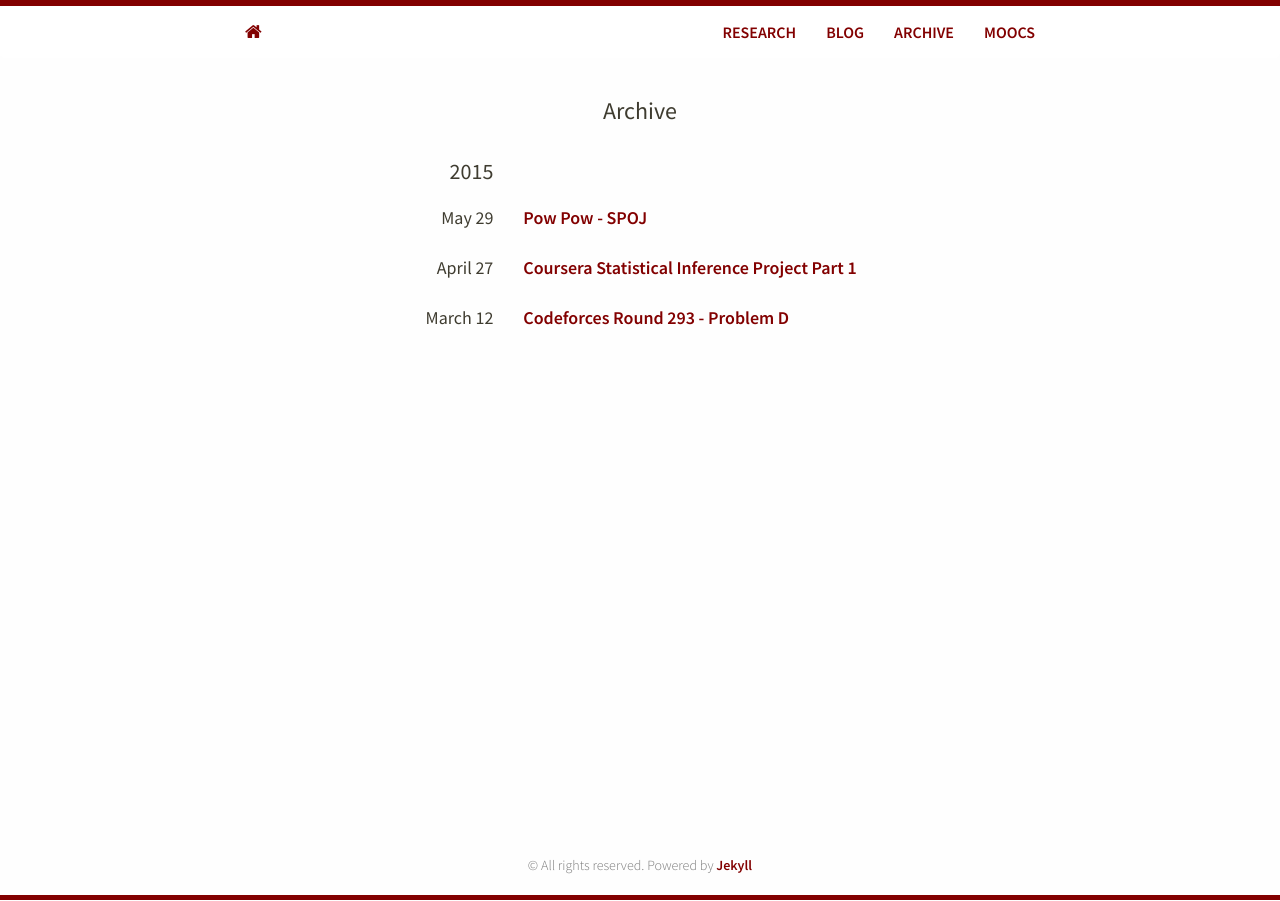
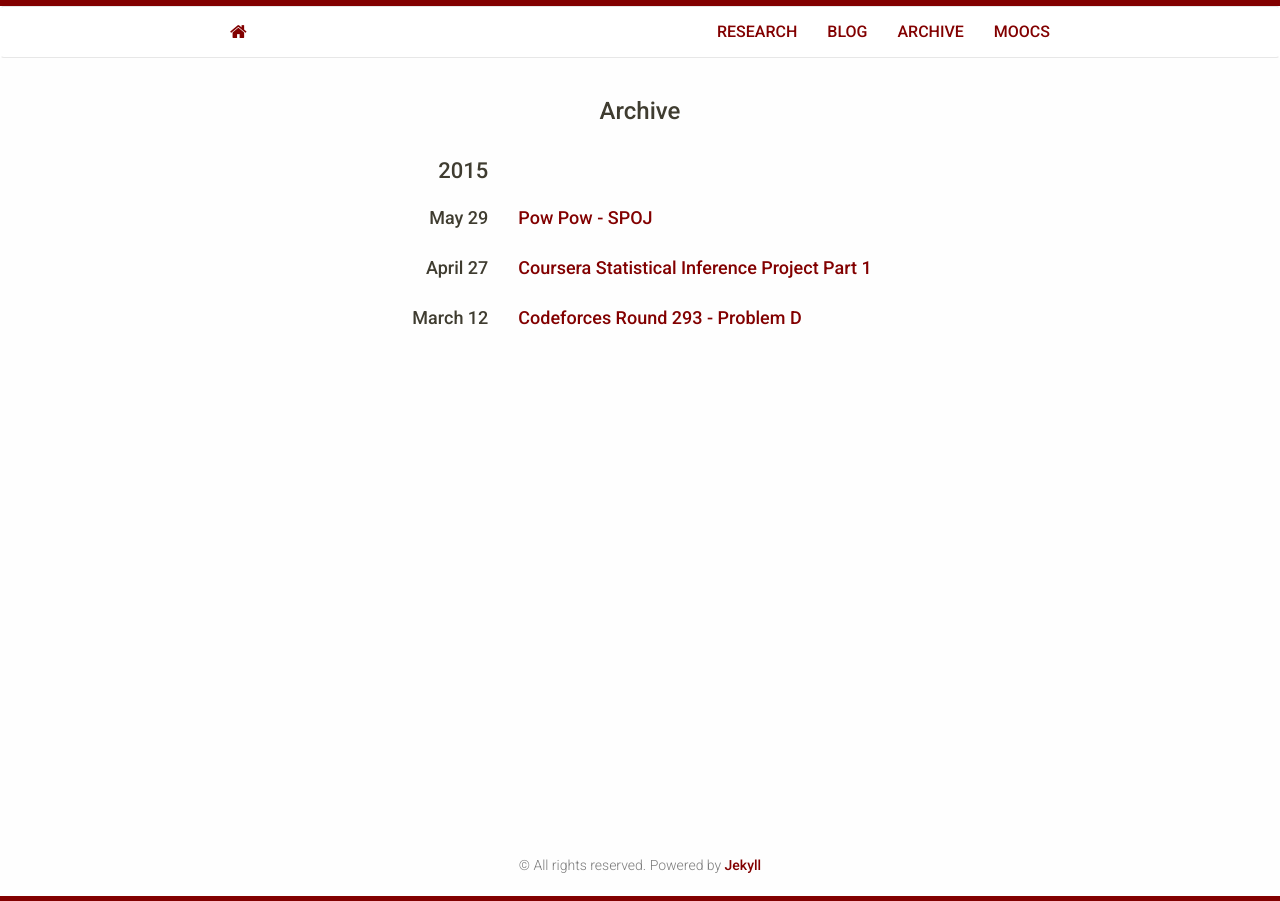
Before and after one commit to kevinsbello/kevinsbello.github.io, a Jekyll site: the page built from archive/index.html, in a window 1280 px wide. Built offline with Jekyll 4.4.1, drawn with Linux system fonts in a browser that asks for light colours; nearby versions of some CDN libraries; library files that are not in the unit come from our copies.

Commit message:
css fixed

```diff
--- a/archive/index.html
+++ b/archive/index.html
@@ -15,12 +15,12 @@
 			    {% capture next_month %}{{ post.previous.date | date: "%B" }}{% endcapture %}
 			    {% if forloop.first %}
   				<div class="row">
-  					 <div class="col-sm-4 col-md-4 col-lg-4">
+  					 <div class="col-xs-4 col-sm-4 col-md-4 col-lg-4">
   						 <h4 style="text-align: right">
   						 	{{ this_year }}
   						 </h4>
   					 </div>
-  					 <div class="col-sm-8 col-md-8 col-lg-8">
+  					 <div class="col-xs-8 col-sm-8 col-md-8 col-lg-8">
   						 <h4 style="text-align: left">
 
   						 </h4>
@@ -28,12 +28,12 @@
   				</div>
 			    {% endif %}
 				<div class="row">
-					 <div class="col-sm-4 col-md-4 col-lg-4">
+					 <div class="col-xs-4 col-sm-4 col-md-4 col-lg-4">
 						 <h5 style="text-align: right">
 						 	{{ post.date | date: "%B %e" }}
 						 </h5>
 					 </div>
-					 <div class="col-sm-8 col-md-8 col-lg-8">
+					 <div class="col-xs-8 col-sm-8 col-md-8 col-lg-8">
 						 <h5 style="text-align: left">
 						 	<strong><a href="{{ site.baseurl }}{{ post.url }}">{{ post.title }}</a></strong>
 						 </h5>
@@ -44,12 +44,12 @@
 			      {% if this_year != next_year %}
 				    <br>
 	  				<div class="row">
-	  					 <div class="col-sm-4 col-md-4 col-lg-4">
+	  					 <div class="col-xs-4 col-sm-4 col-md-4 col-lg-4">
 	  						 <h4 style="text-align: right">
 	  						 	{{ next_year }}
 	  						 </h4>
 	  					 </div>
-	  					 <div class="col-sm-8 col-md-8 col-lg-8">
+	  					 <div class="col-xs-8 col-sm-8 col-md-8 col-lg-8">
 	  						 <h4 style="text-align: left">
 
 	  						 </h4>
--- a/blog/index.html
+++ b/blog/index.html
@@ -12,7 +12,7 @@
 		  <small class="meta"><i class="fa fa-clock-o post-date"></i> Posted on {{ post.date | date:"%B %d, %Y" }}</small>
 	  </h3>
 
-      <div class="content">{{ post.excerpt }} </div>
+      <div class="content post">{{ post.excerpt }} </div>
       <a href="{{ post.url }}">Continue reading...</a>
 	  <hr>
   {% endif %}
--- a/static/css/main.css
+++ b/static/css/main.css
@@ -27,9 +27,10 @@
   margin-bottom: 10px;
 }
 .navbar-default {
-	font-size:16px;
+  font-size:16px;
   background-color: #ffffff;
-  border-color: #ffffff;
+  border-right-color: #ffffff;
+  border-left-color: #ffffff;
 }
 .navbar-default .navbar-brand {
   color: #820000;
@@ -91,7 +92,7 @@
 
 .container {
   width: auto;
-  max-width: 820px;
+  max-width: 850px;
 }
 .center{
   text-align: center;
--- a/stylesheets/new_style.css
+++ b/stylesheets/new_style.css
@@ -1,25 +1,29 @@
-@import url(http://fonts.googleapis.com/css?family=Varela+Round);
-@import url(http://fonts.googleapis.com/css?family=Source+Sans+Pro:200,300,400,600,700,900);
+/*@import url(http://fonts.googleapis.com/css?family=Varela+Round);
+@import url(http://fonts.googleapis.com/css?family=Source+Sans+Pro:200,300,400,600,700,900);*/
+@import url(https://fonts.googleapis.com/css?family=Roboto:400,300,100,400italic,500,700);
 
 body {
-  /*font: 20px/1.5 Lato, "Helvetica Neue", Helvetica, Arial, sans-serif;*/
-  font-family: Source Sans Pro, "Helvetica Neue", Helvetica, Arial, sans-serif;
+  /*font: 20px/1.5 Lato, "Helvetica Neue", Helvetica, Arial, sans-serif;
+  font-family: Source Sans Pro, "Helvetica Neue", Helvetica, Arial, sans-serif;*/
+  font-family: Roboto, Arial, sans-serif;
   font-size: 16px;
   font-weight: 300;
-  color: #333333;
-  //line-height: 145%;
+  color: #333;
+  line-height: 1.5;
 }
 
 .normal_size{
 	font-size:16px;
 }
 
+.post > p {
+	text-align: justify;
+}
 strong{
-  font-weight: 600;
+  font-weight: 500;
 }
 
 .site-title {
-  font-family: Source Sans Pro, "Helvetica Neue", Helvetica, Arial, sans-serif;
   //color: #e3dfd5;
   color: #820000;
   font-weight: 700;
@@ -30,7 +34,6 @@
 }
 
 .menu-cat{
-  font-family: Source Sans Pro, "Helvetica Neue", Helvetica, Arial, sans-serif;
   //color:#e3dfd5;
   color: #820000;
   border-bottom: 1px solid #820000;
@@ -52,7 +55,7 @@
 
 a, a:hover, a:focus {
   color: #820000;
-  font-weight: 600;
+  font-weight: 500;
   text-decoration: none;
 }
 .log_link{
@@ -75,7 +78,7 @@
 
 .btn {
   font-size:16px;
-  font-family: Source Sans Pro, "Helvetica Neue", Helvetica, Arial, sans-serif;
+  /*font-family: Source Sans Pro, "Helvetica Neue", Helvetica, Arial, sans-serif;*/
 }
 
 .btn-default{
@@ -96,7 +99,7 @@
 	color: #820000;
   background: #ECD19F;
   border-radius: 10px;
-  font-weight: 600;
+  font-weight: 500;
 	padding: 2px 6px;
   text-shadow: none;
 	margin: 2px 2px;
@@ -174,7 +177,7 @@
   background: #54ba4e;
   border: 1px solid #54ba4e;
   color: #fff;
-  font-weight: 600;
+  font-weight: 500;
   text-transform: uppercase;
 }
 a.btn-cta-primary:hover,
@@ -188,7 +191,7 @@
   background: #479fc8;
   border: 1px solid #479fc8;
   color: #fff;
-  font-weight: 600;
+  font-weight: 500;
   text-transform: uppercase;
 }
 a.btn-cta-secondary:hover,
@@ -371,7 +374,7 @@
 }
 /* Git section */
 .ghfeed {
-  height: 600px;
+  height: 500px;
 }
 .ghfeed,
 .ghfeed *,
@@ -458,7 +461,7 @@
 }
 .testimonials .item .source .name {
   color: #939ea9;
-  font-weight: 600;
+  font-weight: 500;
 }
 .testimonials .item .source .title {
   color: #777777;
@@ -583,6 +586,5 @@
 	font-weight: 400;
 }
 h1, h2, h3, h4, h5, h6{
-  font-family: Source Sans Pro, "Helvetica Neue", Helvetica, Arial, sans-serif;
   color: #3f3c30;
 }
```
Also changed, not shown: other parts of blog/index.html (+1 -1 lines).
